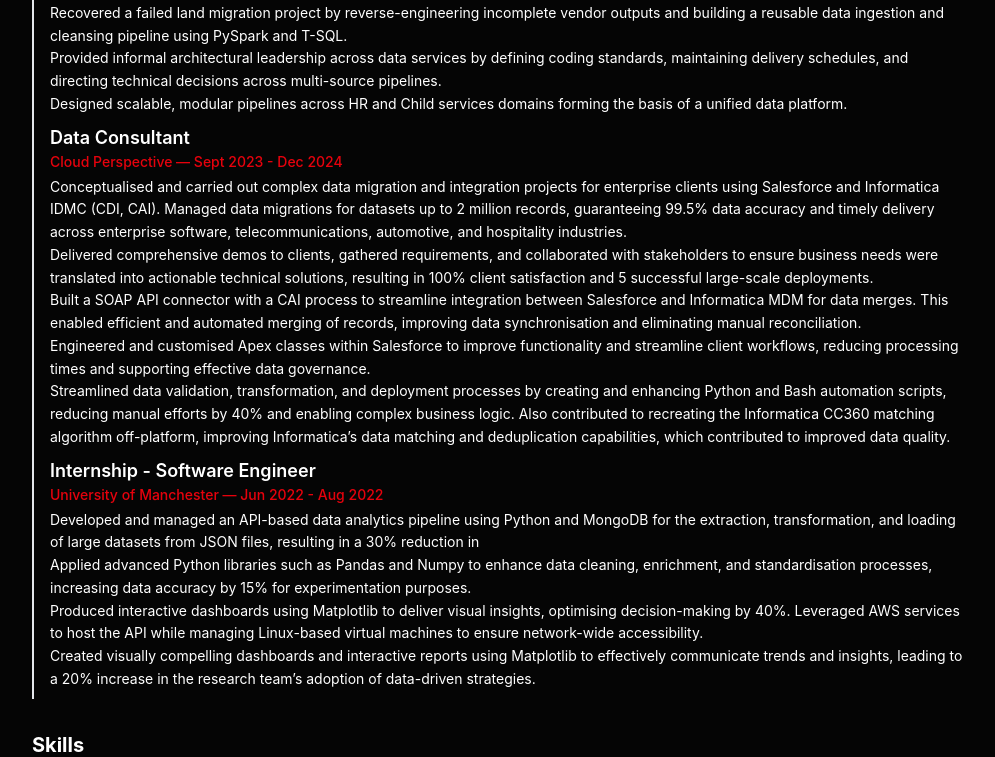
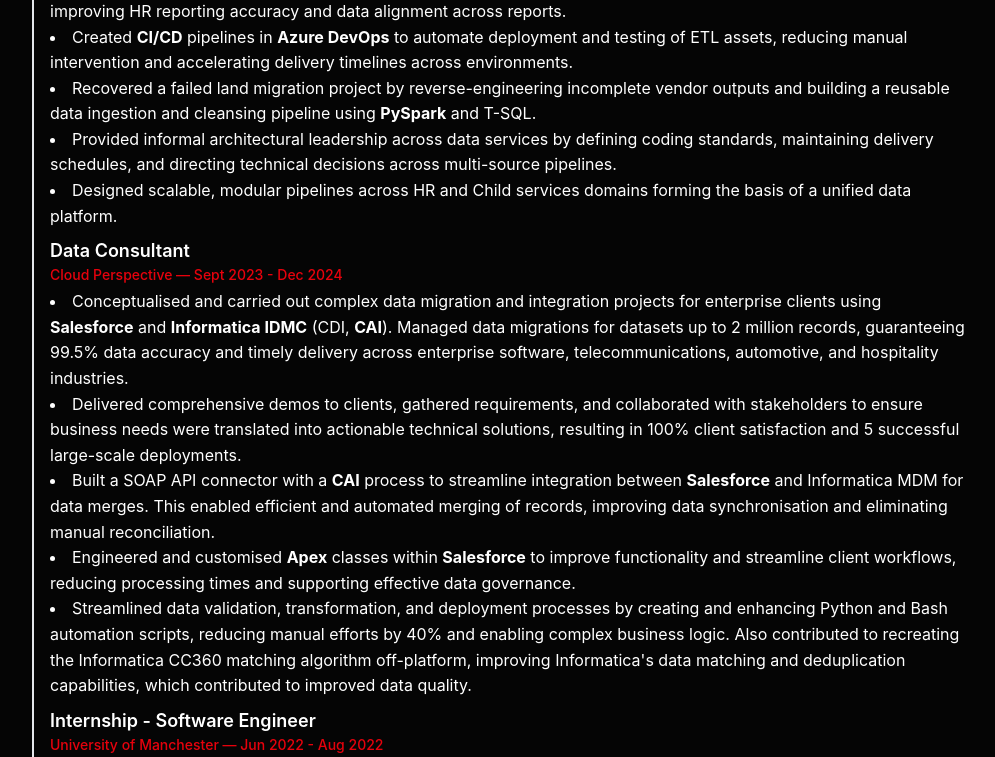
Before and after one commit to SplitSky/Svelte_Portfolio, a SvelteKit app: page /resume in a window 1280 px wide. Shown: the part 899-1656 px from the top of the page, without its empty margins (140-1135 px from the left). Built offline with nearby package versions, Linux system fonts and the light colour scheme.

Commit message:
feat: bullet point bold keywords and additional formatting added

```diff
--- /dev/null
+++ b/src/lib/components/ProcessBulletPoint.svelte
@@ -0,0 +1,61 @@
+<script lang="ts">
+  interface Segment {
+    text: string;
+    bold: boolean;
+  }
+
+  interface Props {
+    text: string;
+    keywords: string[];
+  }
+
+  let { text, keywords }: Props = $props();
+
+  function escapeRegExp(str: string): string {
+    return str.replace(/[.*+?^${}()|[\]\\]/g, '\\$&');
+  }
+
+  function buildSegments(text: string, keywords: string[]): Segment[] {
+    const cleanKeywords = keywords
+      .map(k => k.trim())
+      .filter(k => k.length > 0);
+
+    if (cleanKeywords.length === 0) {
+      return [{ text, bold: false }];
+    }
+
+    // Longest first, so multi-word phrases match before their substrings
+    // e.g. "New York City" should match before "New York" does
+    const sorted = [...cleanKeywords]
+      .sort((a, b) => b.length - a.length)
+      .map(escapeRegExp);
+
+    const pattern = new RegExp(`\\b(${sorted.join('|')})\\b`, 'gi');
+
+    const segments: Segment[] = [];
+    let lastIndex = 0;
+    let match: RegExpExecArray | null;
+
+    while ((match = pattern.exec(text)) !== null) {
+      if (match.index > lastIndex) {
+        segments.push({ text: text.slice(lastIndex, match.index), bold: false });
+      }
+      segments.push({ text: match[0], bold: true });
+      lastIndex = match.index + match[0].length;
+    }
+
+    if (lastIndex < text.length) {
+      segments.push({ text: text.slice(lastIndex), bold: false });
+    }
+
+    return segments;
+  }
+
+  let segments = $derived(buildSegments(text, keywords));
+</script>
+
+<li>
+  {#each segments as segment}
+    {#if segment.bold}<strong>{segment.text}</strong>{:else}{segment.text}{/if}
+  {/each}
+</li>
--- a/src/routes/resume/+page.svelte
+++ b/src/routes/resume/+page.svelte
@@ -1,5 +1,7 @@
 <script>
   import { onMount } from 'svelte';
+  import HighlightedText from '$lib/components/ProcessBulletPoint.svelte';
+	import ProcessBulletPoint from '$lib/components/ProcessBulletPoint.svelte';
 
   // --- DATA LAYER (Svelte 5 Runes) ---
 
@@ -18,7 +20,8 @@
           'Led the migration from Azure Synapse to Microsoft Fabric, including a custom scheduler with distributed cross- workspace data sharing and real-time logging for execution time and read/write monitoring',
           'Acted as the primary technical point of contact for the Head of Data & Insight, owning the development, deployment, and governance decisions department wide',
           'Led training workshops and data days, upskilling the performance and compliance department to build and maintain their own data tools',
-        ]
+        ],
+	      highlightedWords: ['Microsoft Fabric', 'PowerBI', 'CI/CD']
 	    },
 	    {
 	      role: 'Data Engineer',
@@ -30,7 +33,8 @@
           'Recovered a failed land migration project by reverse-engineering incomplete vendor outputs and building a reusable data ingestion and cleansing pipeline using PySpark and T-SQL.',
           'Provided informal architectural leadership across data services by defining coding standards, maintaining delivery schedules, and directing technical decisions across multi-source pipelines.',
           'Designed scalable, modular pipelines across HR and Child services domains forming the basis of a unified data platform.',
-        ]
+        ],
+	      highlightedWords: ['Azure Synapse', 'PySpark', 'CI/CD', 'Azure DevOps']
 	    },
 	    {
 	      role: 'Data Consultant',
@@ -41,8 +45,9 @@
           'Delivered comprehensive demos to clients, gathered requirements, and collaborated with stakeholders to ensure business needs were translated into actionable technical solutions, resulting in 100% client satisfaction and 5 successful large-scale deployments.',
           'Built a SOAP API connector with a CAI process to streamline integration between Salesforce and Informatica MDM for data merges. This enabled efficient and automated merging of records, improving data synchronisation and eliminating manual reconciliation.',
           'Engineered and customised Apex classes within Salesforce to improve functionality and streamline client workflows, reducing processing times and supporting effective data governance.',
-          'Streamlined data validation, transformation, and deployment processes by creating and enhancing Python and Bash automation scripts, reducing manual efforts by 40% and enabling complex business logic. Also contributed to recreating the Informatica CC360 matching algorithm off-platform, improving Informatica’s data matching and deduplication capabilities, which contributed to improved data quality.',
-        ]
+          'Streamlined data validation, transformation, and deployment processes by creating and enhancing Python and Bash automation scripts, reducing manual efforts by 40% and enabling complex business logic. Also contributed to recreating the Informatica CC360 matching algorithm off-platform, improving Informatica\'s data matching and deduplication capabilities, which contributed to improved data quality.',
+        ],
+	      highlightedWords: ['Salesforce', 'Informatica IDMC', 'CAI', 'Apex']
 	    },
 	    {
 	      role: 'Internship - Software Engineer',
@@ -52,8 +57,9 @@
           'Developed and managed an API-based data analytics pipeline using Python and MongoDB for the extraction, transformation, and loading of large datasets from JSON files, resulting in a 30% reduction in ',
           'Applied advanced Python libraries such as Pandas and Numpy to enhance data cleaning, enrichment, and standardisation processes, increasing data accuracy by 15% for experimentation purposes.',
           'Produced interactive dashboards using Matplotlib to deliver visual insights, optimising decision-making by 40%. Leveraged AWS services to host the API while managing Linux-based virtual machines to ensure network-wide accessibility.',
-          'Created visually compelling dashboards and interactive reports using Matplotlib to effectively communicate trends and insights, leading to a 20% increase in the research team’s adoption of data-driven strategies.',
-        ]
+          'Created visually compelling dashboards and interactive reports using Matplotlib to effectively communicate trends and insights, leading to a 20% increase in the research team\'s adoption of data-driven strategies.',
+        ],
+	      highlightedWords: ['Python', 'MongoDB', 'Pandas', 'Numpy', 'Matplotlib', 'AWS']
 	    }
 	  ],
 	  skills: [
@@ -104,7 +110,7 @@
         <h3 class="font-semibold text-lg text-white-800 group-hover:text-red-700">{job.role}</h3>
         <p class="text-sm font-medium text-red-600 mb-1">{job.company} — {job.duration}</p>
         {#each job.desc as bullet_point (bullet_point)}
-          <p class="text-white-600 text-sm leading-relaxed">{bullet_point}</p>
+          <ProcessBulletPoint text={bullet_point} keywords={job.highlightedWords}></ProcessBulletPoint>
         {/each}
       </div>
     {/each}
```
